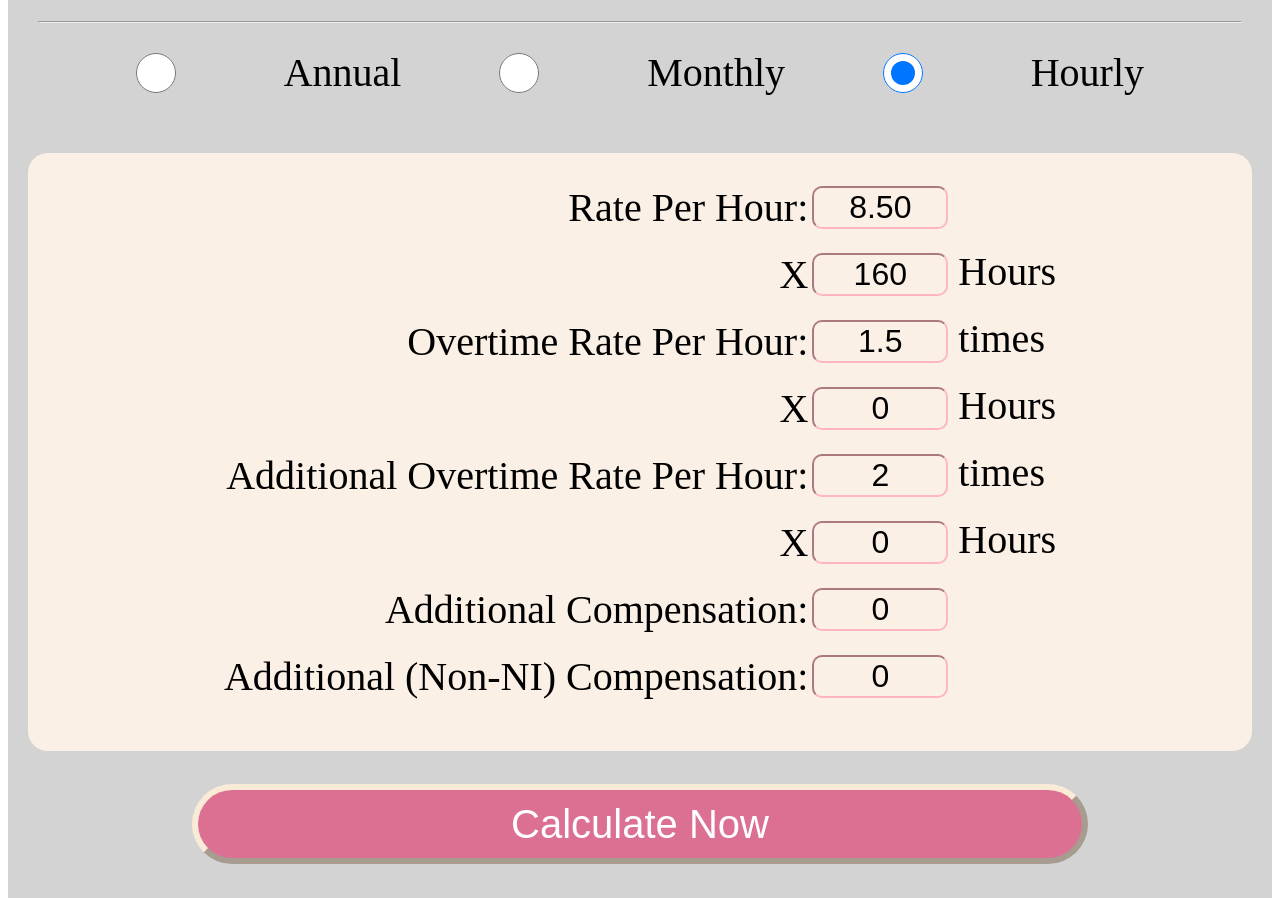
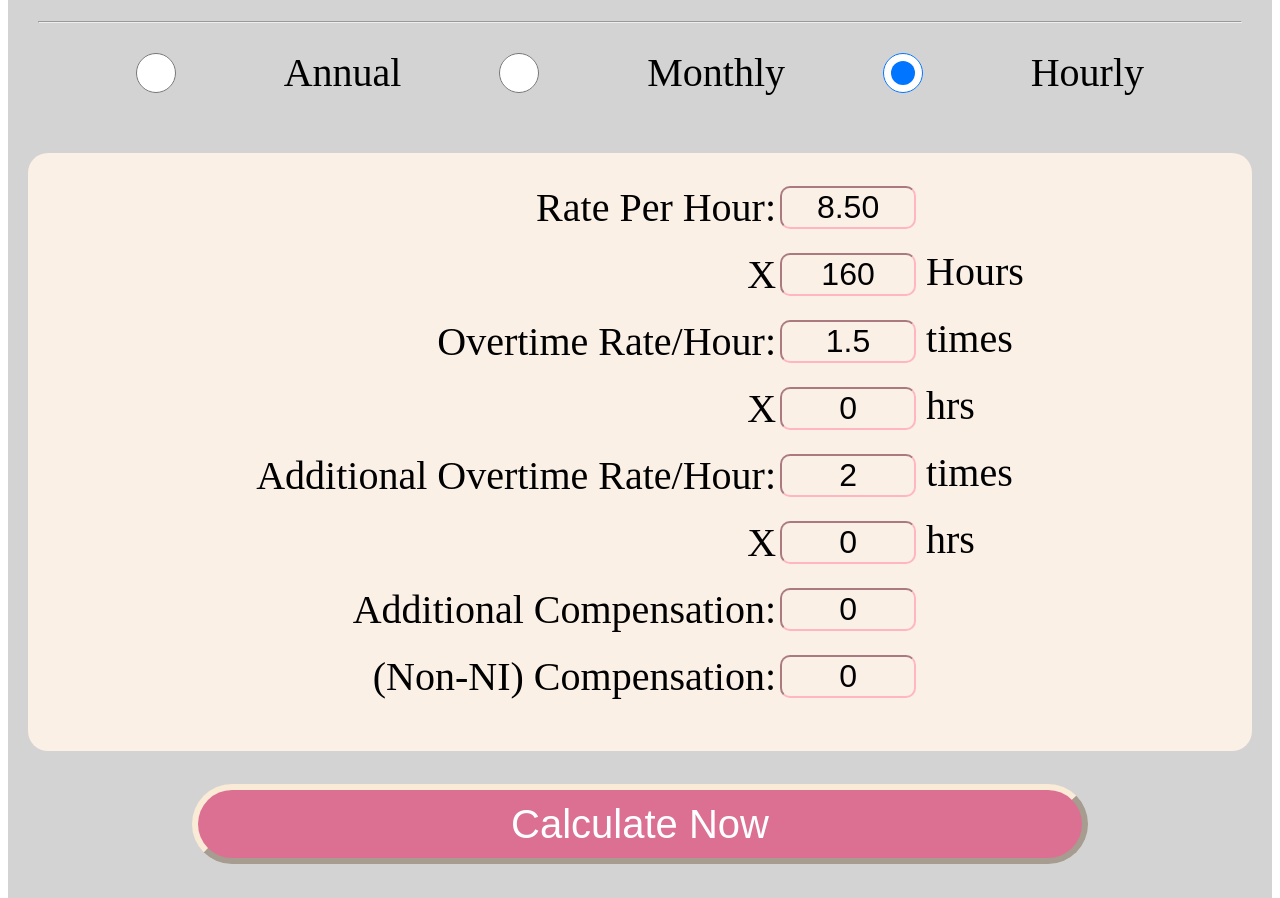
Before and after one commit to maclyn02/uk-tax-calc, a Django app: page / in a window 1280 px wide. Shown: the part 672-1570 px from the top of the page. Run offline with Django 3.2, Linux system fonts and the light colour scheme.

Commit message:
updated structure and formulae

```diff
--- a/personalTaxCalcApp/static/js/genResultsTemplate.js
+++ b/personalTaxCalcApp/static/js/genResultsTemplate.js
@@ -10,27 +10,27 @@ function generateHourlyTemplate(){
           <td><input type="text" id="numHours" value="160"/> Hours</td>
         </tr>
         <tr>
-          <td class="label">Overtime Rate Per Hour:</td>
+          <td class="label">Overtime Rate/Hour:</td>
           <td class="content"><input type="text" id="overtimeRate" value="1.5"/> times </td>
         </tr>
         <tr>
           <td class="label">  X  </td>
-          <td class="content"><input type="text" id="overtimeHours" value="0"/> Hours </td>
+          <td class="content"><input type="text" id="overtimeHours" value="0"/> hrs </td>
         </tr>
         <tr>
-          <td class="label">Additional Overtime Rate Per Hour:</td>
+          <td class="label">Additional Overtime Rate/Hour:</td>
           <td class="content"><input type="text" id="additionalOvertimeRate" value="2"/> times </td>
         </tr>
         <tr>
           <td class="label">  X  </td>
-          <td class="content"><input type="text" id="additionalOvertimeHours" value="0"/> Hours</td>
+          <td class="content"><input type="text" id="additionalOvertimeHours" value="0"/> hrs</td>
         </tr>
         <tr>
           <td class="label">Additional Compensation:</td>
           <td class="content"><input type="text" id="additionalCompensation" value="0"/></td>
         </tr>
         <tr>
-          <td class="label">Additional (Non-NI) Compensation:</td>
+          <td class="label">(Non-NI) Compensation:</td>
           <td class="content"><input type="text" id="additionalCompensationNONI" value="0"/></td>
         </tr>
       </table>
--- a/personalTaxCalcApp/templates/taxCalc/homepage.html
+++ b/personalTaxCalcApp/templates/taxCalc/homepage.html
@@ -52,27 +52,27 @@
             <td><input type="text" id="numHours" value="160"/> Hours</td>
           </tr>
           <tr>
-            <td class="label">Overtime Rate Per Hour:</td>
+            <td class="label">Overtime Rate/Hour:</td>
             <td class="content"><input type="text" id="overtimeRate" value="1.5"/> times </td>
           </tr>
           <tr>
             <td class="label">  X  </td>
-            <td class="content"><input type="text" id="overtimeHours" value="0"/> Hours </td>
+            <td class="content"><input type="text" id="overtimeHours" value="0"/> hrs </td>
           </tr>
           <tr>
-            <td class="label">Additional Overtime Rate Per Hour:</td>
+            <td class="label">Additional Overtime Rate/Hour:</td>
             <td class="content"><input type="text" id="additionalOvertimeRate" value="2"/> times </td>
           </tr>
           <tr>
             <td class="label">  X  </td>
-            <td class="content"><input type="text" id="additionalOvertimeHours" value="0"/> Hours</td>
+            <td class="content"><input type="text" id="additionalOvertimeHours" value="0"/> hrs</td>
           </tr>
           <tr>
             <td class="label">Additional Compensation:</td>
             <td class="content"><input type="text" id="additionalCompensation" value="0"/></td>
           </tr>
           <tr>
-            <td class="label">Additional (Non-NI) Compensation:</td>
+            <td class="label">(Non-NI) Compensation:</td>
             <td class="content"><input type="text" id="additionalCompensationNONI" value="0"/></td>
           </tr>
         </table>
```
